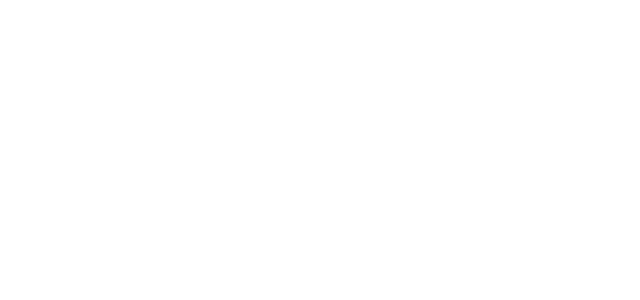
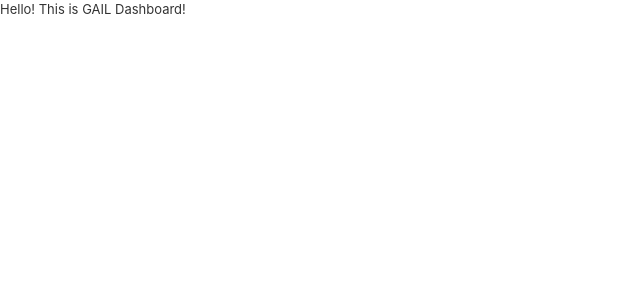
Before and after one commit to jaydbendre/Procchain, a React (Create React App) app in the folder procchain/: page /GailOrg in a window 1280 px wide. Shown: the top 300 px of the page, without its empty margins (0-640 px from the left). Built offline with nearby package versions, Linux system fonts and the light colour scheme.

Commit message:
Init Gail Dashboard

```diff
--- a/procchain/src/App.js
+++ b/procchain/src/App.js
@@ -4,6 +4,7 @@
 
 import LandingPage from './routes/LandingPage';
 import Auth from './routes/Auth';
+import Gail from './routes/Gail'
 
 function App() {
   return (
@@ -11,6 +12,7 @@
 
       <LandingPage />
       <Auth />
+      <Gail />
 
     </div>
   );
--- /dev/null
+++ b/procchain/src/routes/Gail/index.js
@@ -0,0 +1,14 @@
+import React, { Component } from 'react'
+import {BrowserRouter, Route} from 'react-router-dom';
+
+import Gail from '../../components/Gail';
+
+export default class index extends Component {
+    render() {
+        return (
+            <BrowserRouter>
+                <Route exact path="/GailOrg" component={Gail} />
+            </BrowserRouter>
+        )
+    }
+}
```
